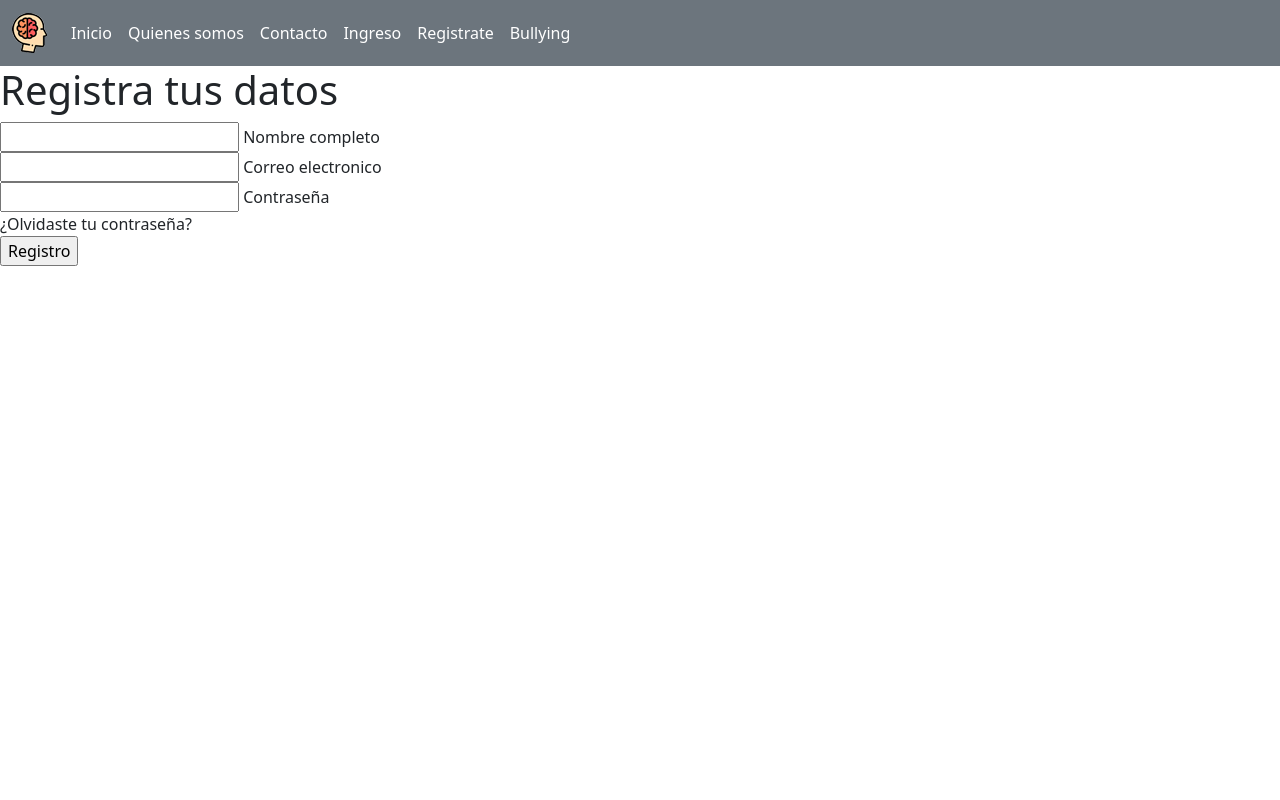
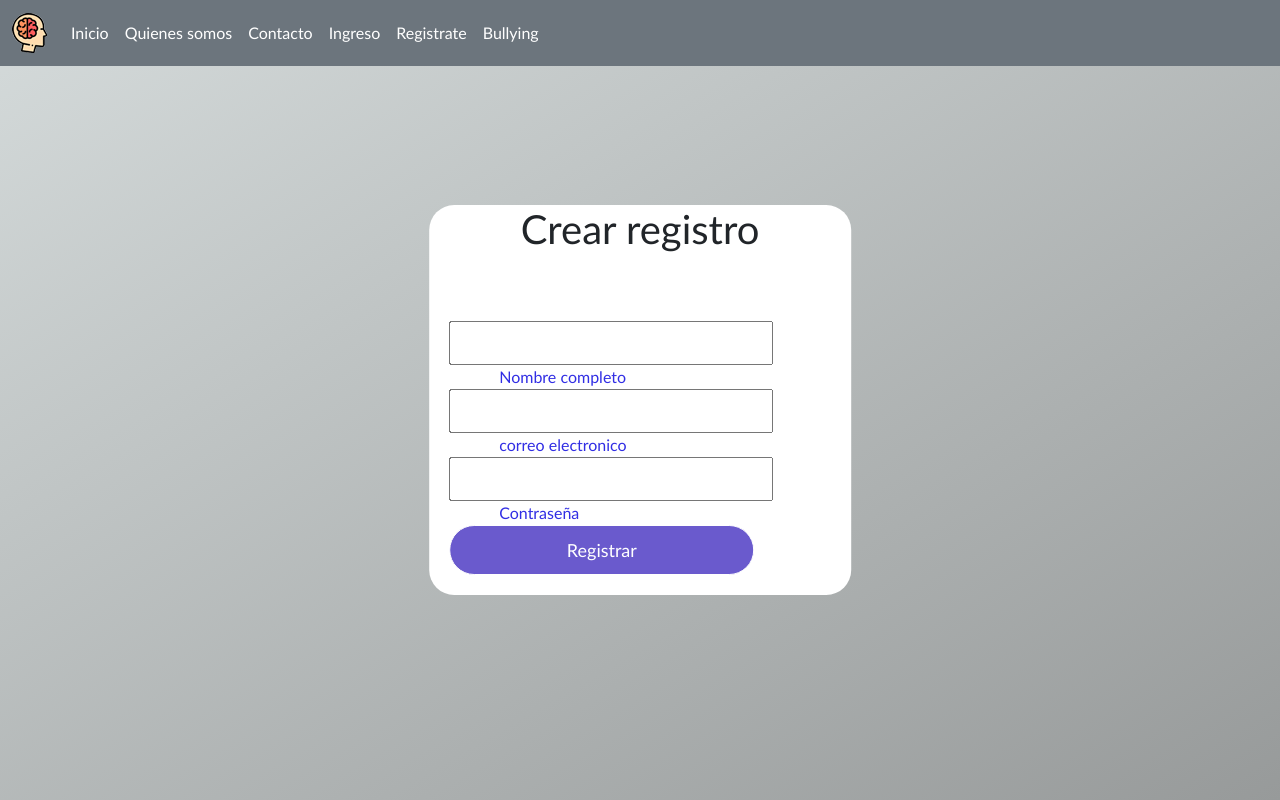
Before and after one commit to Marcelacruz10/Trabajo-Final, a website: page Public/registro.html in a window 1280 px wide. Drawn offline with nearby package versions, Linux system fonts and the light colour scheme.

Commit message:
mejoracss

```diff
--- a/Public/registro.html
+++ b/Public/registro.html
@@ -6,7 +6,6 @@
     <title>Registro</title>
 </head>
 <body>
-    <link rel="stylesheet" href=".styles/registro">
     <link href="https://cdn.jsdelivr.net/npm/bootstrap@5.3.3/dist/css/bootstrap.min.css"
 			rel="stylesheet"
 			integrity="sha384-QWTKZyjpPEjISv5WaRU9OFeRpok6YctnYmDr5pNlyT2bRjXh0JMhjY6hW+ALEwIH"
@@ -40,27 +39,23 @@
             </div>
         </div>
     </nav>
-
-    <div class="formulario2">
-        <h1>Registra tus datos</h1>
+    <link rel="stylesheet" href="styles/registro.css">
+    <div class="registro">
+        <h1>Crear registro</h1>
         <form method="post">
-            <div class="username2">
+            <div class="usuario">
                 <input type="text" required>
                 <label>Nombre completo</label>
             </div>
-
-            <div class="username2">
-                <input type="text" required>
-                <label>Correo electronico</label>
-                </div>
-
-            <div class="username2">
+            <div class="usuario">
+                <input type="email" required>
+                <label>correo electronico</label>
+            </div>
+            <div class="usuario">
                 <input type="password" required>
                 <label>Contraseña</label>
             </div>
-
-            <div class="recordar">¿Olvidaste tu contraseña?</div>
-            <input type="submit" value="Registro">
+            <input type="submit" value="Registrar">
         </form>
     </div>
 <body>
--- a/Public/styles/Ingreso.css
+++ b/Public/styles/Ingreso.css
@@ -10,49 +10,39 @@ body{
     top: 50%;
     left: 50%;
     transform: translate(-50%, -50%);
-    width: 200 px;
+    width: 500 px;
     background: white;
-    border-radius: 15px;
+    border-radius: 25px;
     }
 
 .formulario h1{
     text-align: center;
-    padding: 0 0 50px 0;
-    border-bottom: 2px solid black(190, 48, 32);
+    padding: 10px 0 40px 0;
+    border-bottom: 20px solid black(190, 48, 32);
     }
-
     .formulario form{
-        padding: 0 50px;
+        padding: 20px 20px;
         box-sizing: border-box;
     }
-
 form.usuario{
     position: relative;
-    border-bottom: 1px solid rgb(24, 24, 184);
-    margin: 30px 0;
+    border-bottom: 1px solid;
+    margin: 10px 10px;
     }
 
 .usuario input{
-    width: 100%;
-    padding: 0 5 px;
+    width: 90%;
+    padding: 20px  30px;
     height: 40px;
     font-size: 16px;
-    border: black;
-    background: none;
-    outline: black;
 }
-
 .usuario label{
-    position: absolute;
+    position: relative;
     top: 50%;
-    left: 5px;
+    left: 50px;
     color: #312ee4;
-    transform: translateY(50%);
     font-size: 16px;
-    pointer-events: none;
-    transition:.5s;
 }
-
 .usuario span::before{
 content: '';
 position: absolute;
@@ -61,20 +51,17 @@ left: 0;
 width: 100%;
 height: 2px;
 background: rgb(53, 41, 219);
-transition:.5s;
 }
-
 .usuario input:focus ~ label,
-.usuario input:focus ~ label {
+.usuario input:focus ~ label{
 top: -5px;
 color: #152ae4;
 }
 
 .usuario input:focus ~span::before,
-.usuario input:focus ~span::before {
+.usuario input:focus ~span::before{
     width: 100%;
 }
-
 .recordar{
     margin: -5px 0 20px 5px;
     color: blue;
@@ -88,16 +75,15 @@ color: #152ae4;
 input[type="submit"]{
     width: 100%;
     height: 50px;
-    border: 1px solid;
+    border: 5px solid;
     background: slateblue;
-    border-radius: 25px;
+    border-radius: 30px;
     font-size: 18px;
     color: white;
     cursor: pointer;
-    outline: none;
 }
 
-input[type="sunmit"]:hover{
+input[type="submit"]:hover{
     border-color: purple;
     transition:.5s;
 }
--- a/Public/styles/registro.css
+++ b/Public/styles/registro.css
@@ -5,54 +5,43 @@ body{
     background: linear-gradient(150deg,#D5DBDB,#979A9A);
     height: 100vh;
 }
-.formulario2{
+.registro{
     position: absolute;
     top: 50%;
     left: 50%;
     transform: translate(-50%, -50%);
-    width: 200 px;
+    width: 500 px;
     background: white;
-    border-radius: 15px;
+    border-radius: 25px;
 }
-    .formulario2 h1{
+.registro h1{
     text-align: center;
-        padding: 0 0 50px 0;
-        border-bottom: 2px solid black(190, 48, 32);
+    padding: 0 0 40px 0;
+    border-bottom: 5px solid black(190, 48, 32);
 }
-
-        .formulario2 form{
-            padding: 0 50px;
+.registro form{
+    padding: 20px 20px;
     box-sizing: border-box;
 }
-
-    form.usuario2{
+form.usuario{
     position: relative;
-        border-bottom: 1px solid rgb(24, 24, 184);
-        margin: 30px 0;
+    border-bottom: 1px solid black;
+    margin: 20px 20px;
 }
-
-    .usuario2 input{
-        width: 100%;
-        padding: 0 5 px;
+.usuario input{
+    width: 85%;
+    padding: 20px 30px;
     height: 40px;
     font-size: 16px;
-        border: black;
-        background: none;
-        outline: black;
 }
-
-    .usuario2 label{
-        position: absolute;
+.usuario label{
+    position: relative;
     top: 50%;
-        left: 5px;
+    left: 50px;
     color: #312ee4;
-        transform: translateY(50%);
     font-size: 16px;
-        pointer-events: none;
-        transition:.5s;
 }
-
-    .usuario2 span::before{
+.usuario span::before{
     content: '';
     position: absolute;
     top: 40px;
@@ -60,22 +49,18 @@ body{
     width: 100%;
     height: 2px;
     background: rgb(53, 41, 219);
-    transition:.5s;
 }
-
-    .usuario2 input:focus ~ label,
-    .usuario2 input:focus ~ label {
+.usuario input:focus ~ label,
+.usuario input:focus ~ label{
 top: -5px;
 color: #152ae4;
 }
-
-    .usuario2 input:focus ~span::before,
-    .usuario2 input:focus ~span::before {
+.usuario input:focus ~span::before,
+.usuario input:focus ~span::before{
     width: 100%;
 }
-
 input[type="submit"]{
-        width: 100%;
+    width: 80%;
     height: 50px;
     border: 1px solid;
     background: slateblue;
@@ -83,10 +68,5 @@ body{
     font-size: 18px;
     color: white;
     cursor: pointer;
-        outline: none;
+    outline: purple;
 }
-
-    input[type="sunmit"]:hover{
-        border-color: purple;
-        transition:.5s;
-    }
```
Lines whose indentation alone changed are shown as unchanged.
